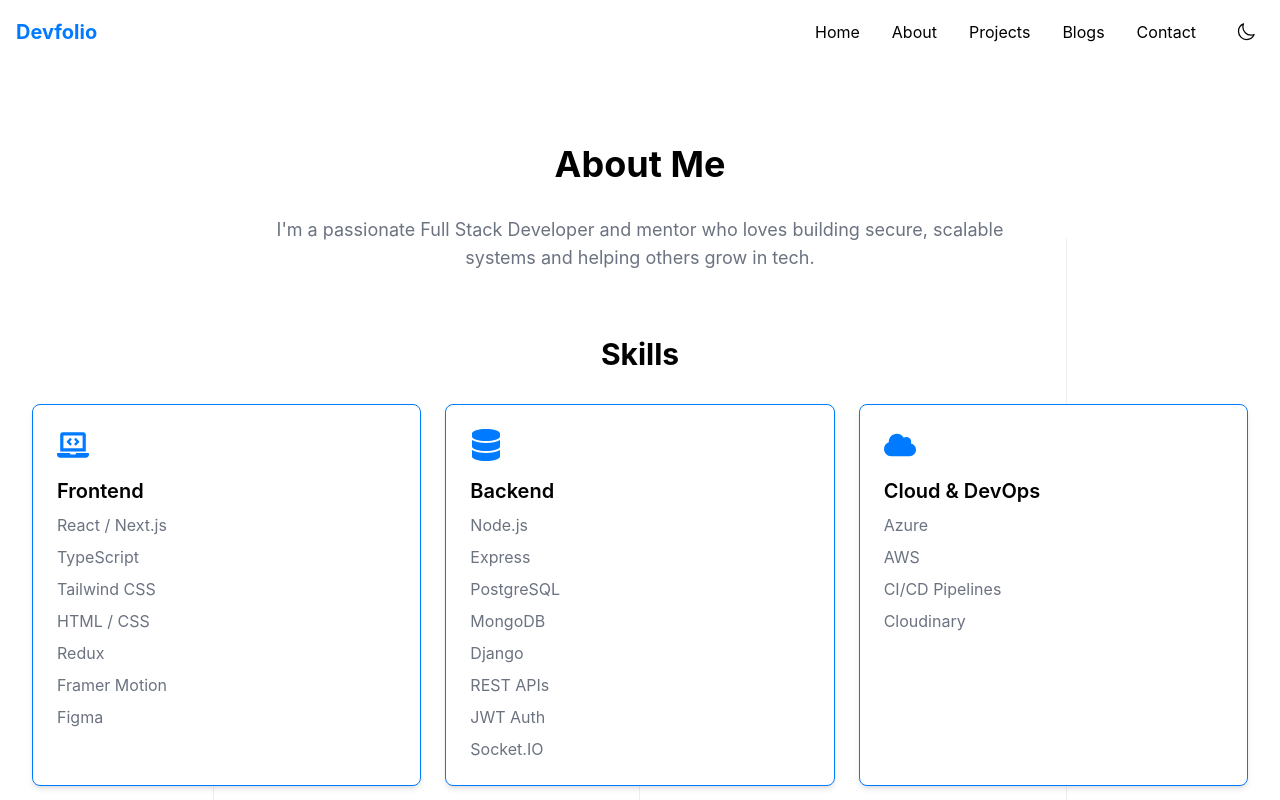
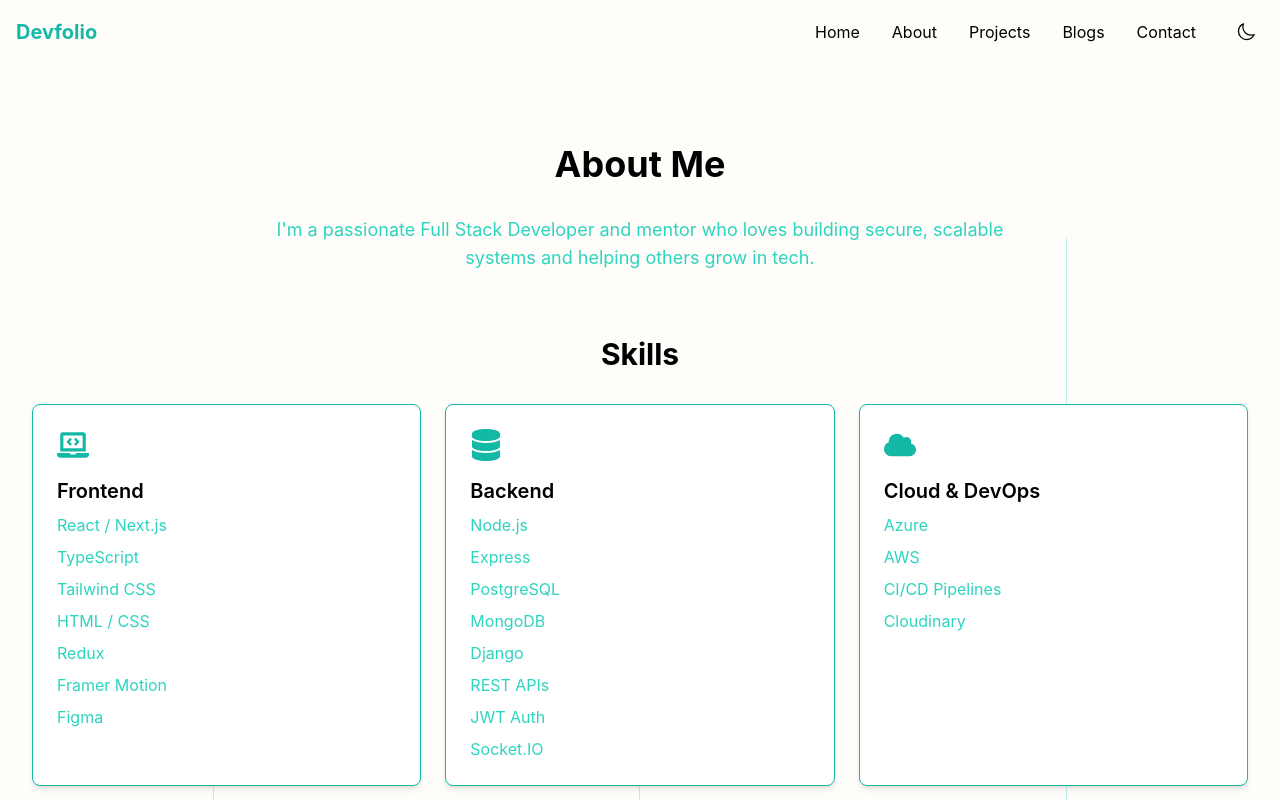
Before and after one commit to Mela13076/devfolio-templete, a Next.js app: page /about in a window 1280 px wide. Shown: the top 800 px of the page. Built offline with nearby package versions, Linux system fonts and the light colour scheme.

Commit message:
Adding Custom Color Theme Presets

```diff
--- a/src/app/about/page.tsx
+++ b/src/app/about/page.tsx
@@ -55,10 +55,10 @@ export default function About() {
             variants={fadeInUp}
             {...cardHover}
           >
-            <FaLaptopCode className="h-8 w-8 text-primary mb-4" />
-            <h3 className="text-xl font-semibold mb-2">Frontend</h3>
+            <FaLaptopCode className="h-8 w-8 text-primary dark:text-white  mb-4" />
+            <h3 className="text-xl font-semibold mb-2 dark:text-primary">Frontend</h3>
 
-            <ul className="text-secondary space-y-2">
+            <ul className="text-secondary dark:text-white space-y-2">
               {siteConfig.about.skills.frontend.map((skill) => (
                 <li key={skill}>{skill}</li>
               ))}
@@ -70,9 +70,9 @@ export default function About() {
             variants={fadeInUp}
             {...cardHover}
           >
-            <FaDatabase className="h-8 w-8 text-primary mb-4" />
-            <h3 className="text-xl font-semibold mb-2">Backend</h3>
-            <ul className="text-secondary space-y-2">
+            <FaDatabase className="h-8 w-8 text-primary dark:text-white mb-4" />
+            <h3 className="text-xl font-semibold mb-2 dark:text-primary">Backend</h3>
+            <ul className="text-secondary dark:text-white space-y-2">
               {siteConfig.about.skills.backend.map((skill) => (
                 <li key={skill}>{skill}</li>
               ))}
@@ -84,9 +84,9 @@ export default function About() {
             variants={fadeInUp}
             {...cardHover}
           >
-            <FaCloud className="h-8 w-8 text-primary mb-4" />
-            <h3 className="text-xl font-semibold mb-2">Cloud & DevOps</h3>
-            <ul className="text-secondary space-y-2">
+            <FaCloud className="h-8 w-8 text-primary dark:text-white mb-4" />
+            <h3 className="text-xl font-semibold mb-2 dark:text-primary">Cloud & DevOps</h3>
+            <ul className="text-secondary dark:text-white space-y-2">
               {siteConfig.about.skills.cloud.map((skill) => (
                 <li key={skill}>{skill}</li>
               ))}
@@ -97,9 +97,9 @@ export default function About() {
             variants={fadeInUp}
             {...cardHover}
           >
-            <FaCode className="h-8 w-8 text-primary mb-4" />
-            <h3 className="text-xl font-semibold mb-2">AI/ Data Science & Security</h3>
-            <ul className="text-secondary space-y-2">
+            <FaCode className="h-8 w-8 text-primary dark:text-white mb-4" />
+            <h3 className="text-xl font-semibold mb-2 dark:text-primary">AI/ Data Science & Security</h3>
+            <ul className="text-secondary dark:text-white space-y-2">
               {siteConfig.about.skills.ai_security.map((skill) => (
                 <li key={skill}>{skill}</li>
               ))}
@@ -110,9 +110,9 @@ export default function About() {
             variants={fadeInUp}
             {...cardHover}
           >
-            <FaGraduationCap className="h-8 w-8 text-primary mb-4" />
-            <h3 className="text-xl font-semibold mb-2">Tools & Collaboration</h3>
-            <ul className="text-secondary space-y-2">
+            <FaGraduationCap className="h-8 w-8 text-primary dark:text-white mb-4" />
+            <h3 className="text-xl font-semibold mb-2 dark:text-primary">Tools & Collaboration</h3>
+            <ul className="text-secondary dark:text-white space-y-2">
               {siteConfig.about.skills.tools.map((skill) => (
                 <li key={skill}>{skill}</li>
               ))}
@@ -148,7 +148,7 @@ export default function About() {
             >
               <h3 className="text-xl font-semibold mb-2">{exp.role}</h3>
               <p className="text-primary mb-2">{exp.company} • {exp.duration}</p>
-              <ul className="text-secondary list-disc list-inside space-y-2">
+              <ul className="text-secondary dark:text-white list-disc list-inside space-y-2">
                 {exp.points.map((point, index) => (
                   <li key={index}>{point}</li>
                 ))}
@@ -192,7 +192,7 @@ export default function About() {
               >
                 <h3 className="text-xl font-semibold mb-2">{edu.degree}</h3>
               <p className="text-primary mb-2">{edu.institution} • {edu.duration}</p>
-                <ul className="text-secondary list-disc list-inside space-y-2">
+                <ul className="text-secondary dark:text-white list-disc list-inside space-y-2">
                   {edu.details.map((point, index) => (
                     <li key={index}>{point}</li>
                   ))}
--- a/src/app/contact/page.tsx
+++ b/src/app/contact/page.tsx
@@ -144,7 +144,7 @@ export default function Contact() {
                 value={formData.name}
                 onChange={handleChange}
                 required
-                className="w-full px-4 py-2 rounded-md border border-gray-300 dark:border-gray-700 bg-white dark:bg-dark focus:ring-2 focus:ring-primary focus:border-transparent"
+                className="w-full px-4 py-2 rounded-md border border-gray-300 dark:border-gray-700 bg-white text-dark focus:ring-2 focus:ring-primary focus:border-transparent"
               />
             </motion.div>
 
@@ -159,7 +159,7 @@ export default function Contact() {
                 value={formData.email}
                 onChange={handleChange}
                 required
-                className="w-full px-4 py-2 rounded-md border border-gray-300 dark:border-gray-700 bg-white dark:bg-dark focus:ring-2 focus:ring-primary focus:border-transparent"
+                className="w-full px-4 py-2 rounded-md border border-gray-300 dark:border-gray-700 bg-white text-dark focus:ring-2 focus:ring-primary focus:border-transparent"
               />
             </motion.div>
 
@@ -174,7 +174,7 @@ export default function Contact() {
                 onChange={handleChange}
                 required
                 rows={4}
-                className="w-full px-4 py-2 rounded-md border border-gray-300 dark:border-gray-700 bg-white dark:bg-dark focus:ring-2 focus:ring-primary focus:border-transparent"
+                className="w-full px-4 py-2 rounded-md border border-gray-300 dark:border-gray-700 bg-white text-dark focus:ring-2 focus:ring-primary focus:border-transparent"
               />
             </motion.div>
 
--- a/src/app/globals.css
+++ b/src/app/globals.css
@@ -2,13 +2,14 @@
 @plugin '@tailwindcss/typography';
 
 @theme {
+  /* Color variables are overrided based on the color theme chosen in siteConfig */
   --color-primary: #007AFF;
   --color-secondary: #6B7280;
   --color-dark: #1F2937;
   --color-light: #F9FAFB;
   --color-text: #000000;
-  --color-bg: #ffffff;
-  --color-stroke: #eeeeee;
+  --color-bg: #fffdf9;
+  --color-stroke: #add2fa;
   --color-strokedark: #2d2f40;
 
   --font-sans: 'Inter', sans-serif;
--- a/src/app/layout.tsx
+++ b/src/app/layout.tsx
@@ -7,6 +7,7 @@ import Footer from "@/components/Footer";
 import Lines from "@/components/lines";
 import ScrollToTop from "@/components/ScrollToTop";
 import siteConfig from "@/config/siteConfig";
+import { themes, ThemeName  } from "@/config/themePresets";
 
 const geistSans = Geist({
   variable: "--font-geist-sans",
@@ -29,9 +30,25 @@ export default function RootLayout({
 }: Readonly<{
   children: React.ReactNode;
 }>) {
+
+  const theme = themes[siteConfig.siteColorTheme as ThemeName] || themes.blue;
+
   return (
     <html lang="en">
-    <body className={`min-h-screen flex flex-col bg-white transition-colors dark:bg-gray-900 dark:text-white ${geistSans.variable} ${geistMono.variable}`}>
+    <body
+      style={
+          {
+            "--color-primary": theme.primary,
+            "--color-secondary": theme.secondary,
+            "--color-dark": theme.dark,
+            "--color-light": theme.light,
+            "--color-text": theme.text,
+            "--color-bg": theme.bg,
+            "--color-stroke": theme.stroke,
+            "--color-strokedark": theme.strokeDark,
+          } as React.CSSProperties
+        }
+      className={`min-h-screen flex flex-col bg-bg transition-colors dark:bg-[#1c1c1c] dark:text-white ${geistSans.variable} ${geistMono.variable}`}>
         <ThemeProviderWrapper>
           <Lines />
           <Navbar />
--- a/src/components/BlogLayout.tsx
+++ b/src/components/BlogLayout.tsx
@@ -11,7 +11,7 @@ export default function BlogLayout({ data, children }:  {data: BlogLayoutProps,
           <article className="dark:bg-dark/80 rounded-lg shadow-md p-6  border-primary border">
             <h1 className="text-center pt-12 text-3xl sm:text-4xl">{title}</h1>
             <p className="text-gray-400 text-sm mt-2 text-center">
-              Written by <span className="text-gray-200 font-medium">{siteConfig.name}</span>
+              Written by <span className="text-primary font-medium">{siteConfig.name}</span>
             </p>
 
             <div className="flex flex-col  sm:flex-row justify-between items-center text-sm text-gray-500 dark:text-gray-400 px-10">
--- a/src/components/Footer.tsx
+++ b/src/components/Footer.tsx
@@ -5,7 +5,7 @@ import siteConfig from '@/config/siteConfig'
 
 export default function Footer() {
   return (
-    <footer className="bg-white dark:bg-dark border-t border-gray-200 dark:border-gray-800">
+    <footer className="bg-bg dark:bg-dark border-t border-gray-200 dark:border-gray-800">
       <div className="container max-w-7xl mx-auto px-4 py-8">
         <div className="flex flex-col md:flex-row justify-between items-center">
           <div className="mb-4 md:mb-0">
--- a/src/components/Hero.tsx
+++ b/src/components/Hero.tsx
@@ -97,7 +97,7 @@ export default function Hero() {
             >
               <Link
                 href="/contact"
-                className=" inline-block w-full bg-gray-500  md:w-auto text-gray-800 dark:text-white px-8 py-3 rounded-lg hover:bg-gray-300 dark:hover:bg-gray-600 transition-colors"
+                className=" inline-block w-full bg-gray-500  md:w-auto text-white  px-8 py-3 rounded-lg hover:bg-gray-300 dark:hover:bg-gray-600 transition-colors"
               >
                 {siteConfig.hero.ctaSecondary}
               </Link>
--- a/src/components/Navbar.tsx
+++ b/src/components/Navbar.tsx
@@ -16,7 +16,7 @@ export default function Navbar() {
   };
 
   return (
-    <nav className="fixed w-full bg-white/80 dark:bg-dark/80 backdrop-blur-sm z-50">
+    <nav className="fixed w-full bg-bg/80 dark:bg-dark/80 backdrop-blur-sm z-50">
       <div className="container max-w-7xl mx-auto px-4">
         <div className="flex items-center justify-between h-16">
           {siteConfig.showDevLogo ? (
--- a/src/config/siteConfig.ts
+++ b/src/config/siteConfig.ts
@@ -10,6 +10,7 @@ export const siteConfig = {
         twitter: "https://twitter.com/username",
     },
     showDevLogo: false, // Set to true to show a developer logo (</>) with site name, false for just site name
+    siteColorTheme: "teal", // Options: blue, green, purple, pink, orange, red, yellow, teal
 
 
     // ========================= NAVIGATION =========================
--- /dev/null
+++ b/src/config/themePresets.ts
@@ -0,0 +1,103 @@
+export const themes = {
+
+    blue: {
+        name: "Blue Modern",
+        primary: "#007AFF",
+        secondary: "#6B7280",
+        dark: "#1F2937",
+        light: "#F9FAFB",
+        text: "#000000",
+        bg: "#fffdf9",
+        stroke: "#add2fa",
+        strokeDark: "#2d2f40",
+    },
+
+    green: {
+        name: "Emerald Forest",
+        primary: "#10B981",
+        secondary: "#34D399",
+        dark: "#102610",
+        light: "#ECFDF5",
+        text: "#FFFFFF",
+        bg: "#fffdf9",
+        stroke: "#d8fbd6",
+        strokeDark: "#2d4031",
+    },
+
+    purple: {
+        name: "Royal Violet",
+        primary: "#8B5CF6",
+        secondary: "#A78BFA",
+        dark: "#261c2f",
+        light: "#F5F3FF",
+        text: "#FFFFFF",
+        bg: "#fffdf9",
+        stroke: "#efd6fb",
+        strokeDark: "#3b2d40",
+    },
+
+    pink: {
+        name: "Rose Blush",
+        primary: "#EC4899",
+        secondary: "#F472B6",
+        dark: "#2a2229",
+        light: "#FCE7F3",
+        text: "#FFFFFF",
+        bg: "#fffdf9",
+        stroke: "#faecfa",
+        strokeDark: "#402d3b",
+    },
+
+    orange: {
+        name: "Sunset Ember",
+        primary: "#F97316",
+        secondary: "#FB923C",
+        dark: "#271e0a",
+        light: "#FFF7ED",
+        text: "#FFFFFF",
+        bg: "#fffdf9",
+        stroke: "#f8e1bf",
+        strokeDark: "#40382d",
+    },
+
+    red: {
+        name: "Crimson Flame",
+        primary: "#EF4444",
+        secondary: "#F87171",
+        dark: "#241b1b",
+        light: "#FEF2F2",
+        text: "#FFFFFF",
+        bg: "#fffdf9",
+        stroke: "#f6c4c4",
+        strokeDark: "#3b2d2d",
+    },
+
+    yellow: {
+        name: "Golden Dawn",
+        primary: "#FACC15",
+        secondary: "#FDE047",
+        dark: "#2C250F",
+        light: "#FEF9C3",
+        text: "#000000",
+        bg: "#fffdf9",
+        stroke: "#f7e485",
+        strokeDark: "#4a3e20",
+    },
+
+    teal: {
+        name: "Ocean Breeze",
+        primary: "#14B8A6",
+        secondary: "#2DD4BF",
+        dark: "#0F2A28",
+        light: "#CCFBF1",
+        text: "#FFFFFF",
+        bg: "#fffdf9",
+        stroke: "#b6f5ec",
+        strokeDark: "#1E3F3A",
+    },
+
+
+} as const;
+
+export type ThemeName = keyof typeof themes;
+export type Theme = typeof themes[ThemeName];
```
Also changed, not shown: 1 other file (tests, documents, lock files or other folders).
